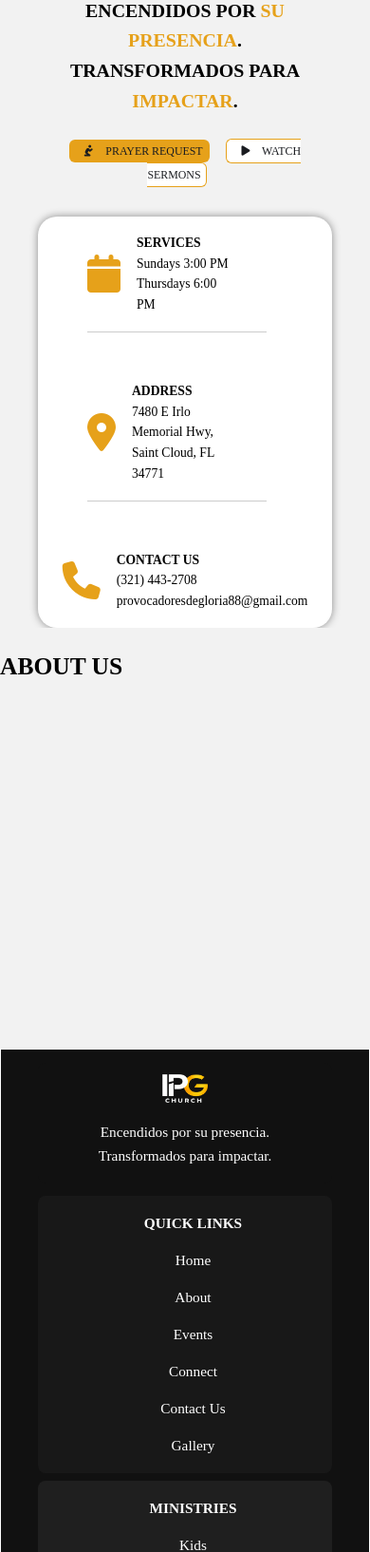
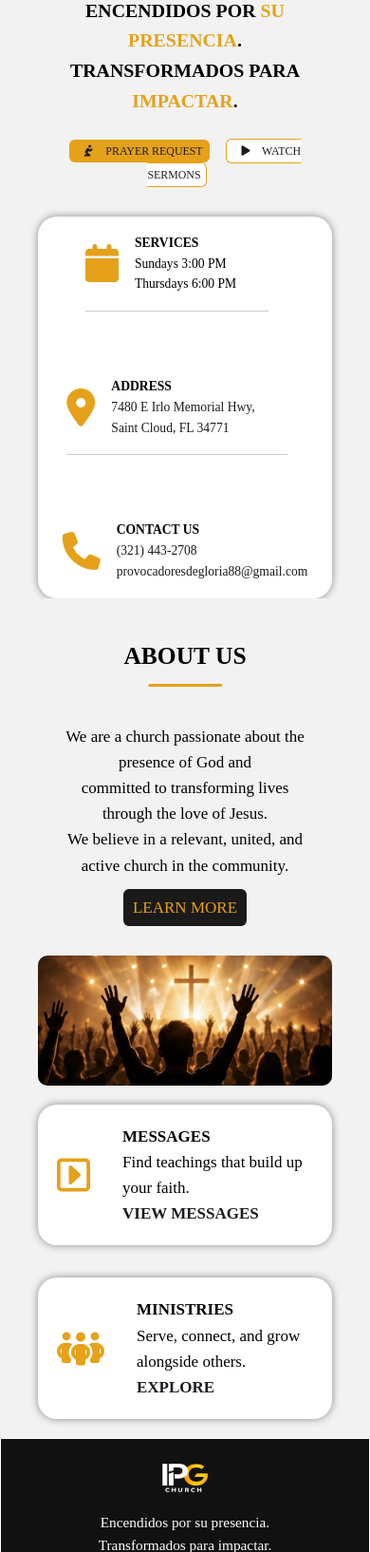
Before and after one commit to gfigueroa07/ipg_church, a Django app: page / in a window 390 px wide; the page is wider, and only the part inside the window is pictured. Shown: the part 573-2207 px from the top of that part at 95% size. Run offline with Django 5.2, Linux system fonts and the light colour scheme.

Commit message:
created about page, added about_img and made css with mobile responsiveness

```diff
--- a/church_site/church_site/urls.py
+++ b/church_site/church_site/urls.py
@@ -21,7 +21,11 @@ from core import views
 urlpatterns = [
     path('admin/', admin.site.urls),
     path('', views.home, name='home'),
+    path('about/', views.about, name='about'),
+    path('messages/', views.messages, name='messages'),
+    path('ministries/', views.ministries, name='ministries'),
     path('donate/', views.donate, name='donate'),
     path('request_prayer/', views.request_prayer, name='request_prayer'),
     path('sermons/', views.sermons, name='sermons'),
+
 ]
--- a/church_site/core/templates/core/about.html
+++ b/church_site/core/templates/core/about.html
@@ -1,12 +1,13 @@
 
-{% load static %}
-
-{% block extra_css %}
-<link rel='stylesheet' href="{% static 'css/about.css' %}">
-{% endblock %}
-{% block content %}
 <div class='about-container'>
-    <h1> ABOUT US </h1>
+    <h1 class='about-title'> ABOUT US </h1>
+    <div class='about-content'>
+        <p>We are a church passionate about the presence of God and<br>
+            committed to transforming lives through the love of Jesus.<br>
+            We believe in a relevant, united, and active church in the community.
+        </p>
+        <a href=''
+    </div>
 
 
 
@@ -16,4 +17,3 @@
 
 
 </div>
-{% endblock %}
--- a/church_site/core/templates/core/home.html
+++ b/church_site/core/templates/core/home.html
@@ -3,6 +3,7 @@
 
 {% block extra_css %}
 <link rel='stylesheet' href="{% static 'css/home.css' %}">
+<link rel='stylesheet' href="{% static 'css/about.css' %}">
 {% endblock %}
 {% block content %}
 <div class='home-container'>
@@ -48,22 +49,83 @@
                     <i class='fa-solid fa-location-dot'></i>
                     <div class="info-text">
                         <h6>ADDRESS</h6>
-                        <p>7480 E Irlo Memorial Hwy,<br>
-                        Saint Cloud, FL 34771</p>
+                        <p><a href='https://www.google.com/maps/place/IPG+Church/@28.1807188,-81.1388914,17z/data=!4m15!1m8!3m7!1s0x88dded6bf8337e9b:0x1bb461cbab6532f8!2s7480+E+Irlo+Bronson+Memorial+Hwy,+St+Cloud,+FL+34771!3b1!8m2!3d28.1807141!4d-81.1363165!16s%2Fg%2F11gm9x806x!3m5!1s0x88dded001bd7258d:0xcffa7a132840e49d!8m2!3d28.1807141!4d-81.1363165!16s%2Fg%2F11npn25bhq?entry=ttu&g_ep=EgoyMDI2MDYwMS4wIKXMDSoASAFQAw%3D%3D' target='_blank'>
+                            7480 E Irlo Memorial Hwy,<br>
+                        Saint Cloud, FL 34771</a></p>
                     </div>
                 </div>
                 <div class="contact-us">
                     <i class='fa-solid fa-phone'></i>
                     <div class="info-text">
                         <h6>CONTACT US</h6>
-                        <p>(321) 443-2708<br>
-                        provocadoresdegloria88@gmail.com</p>
+                        <p><a href='tel:+13214432708'>
+                            (321) 443-2708</a><br>
+                        <a class='email' href='mailto:provocadoresdegloria88@gmail.com'>
+                            provocadoresdegloria88@gmail.com</a></p>
                     </div>
                 </div>
             </div>
     </section>
-    <section id='about'>
-        {% include 'core/about.html'%}
+    <section id="about">
+        <div class='about-wrapper'>
+            <div class="about-content">
+                <h1 class="about-title">ABOUT US</h1>
+                <p>We are a church passionate about the presence of God and<br>
+                    committed to transforming lives through the love of Jesus.<br>
+                    We believe in a relevant, united, and active church in the community. </p>
+
+                <a class="about-btn" href="{% url 'about' %}">
+                    LEARN MORE
+                </a>
+            </div>
+            <div class="about-img">
+                <img
+                    class="praise"
+                    src="{% static 'images/about_img.jpeg' %}"
+                    alt="PRAISE">
+            </div>
+        </div>
+        <div class='about-card'>
+            <div class='about-info'>
+
+                    <i class="fa-regular fa-square-caret-right"></i>
+                    <div class='msg-text'>
+                        <h6>MESSAGES</h6>
+                        <p>Find teachings that build up your faith.</p>
+                        <h6>
+                            <a href="{% url 'messages' %}">
+                                VIEW MESSAGES
+                            </a>
+                        </h6>
+                    </div>
+
+            </div>
+            <div class='about-info'>
+                <i class="fa-solid fa-people-group"></i>
+                <div class='msg-text'>
+                    <h6>MINISTRIES</h6>
+                    <p>Serve, connect, and grow alongside others.</p>
+                    <h6>
+                        <a href="{% url 'messages' %}">
+                            EXPLORE
+                        </a>
+                    </h6>
+                </div>
+            </div>
+        </div>
+</section>
+
+
+
+
+
+    <section id='events'>
+    </section>
+    <section id='connect'>
+    </section>
+    <section id='contact'>
+    </section>
+    <section id='gallery'>
     </section>
 </div>
 {% endblock %}
--- a/church_site/core/views.py
+++ b/church_site/core/views.py
@@ -5,6 +5,15 @@ from django.http import HttpResponse
 
 def home(request):
     return render(request, 'core/home.html')
+
+def about(request):
+    return render(request, 'core/about.html')
+
+def messages(request):
+    return HttpResponse('messages coming soon...')
+
+def ministries(request):
+    return HttpResponse('sermons coming soon...')
 
 def donate(request):
     return HttpResponse('donate coming soon...')
--- a/church_site/static/css/about.css
+++ b/church_site/static/css/about.css
@@ -1,3 +1,128 @@
-.about-container {
-    min-height: 50vh;
+.about-title {
+    position: relative;
+    display: inline-block;
+    padding-bottom: 12px;
 }
+
+.about-title::after {
+    content: "";
+    position: absolute;
+    left: 50%;
+    transform: translateX(-50%);
+    bottom: 0;
+    width: 60%;
+    height: 3px;
+    background: #e6a11a;
+    border-radius: 2px;
+}
+
+.about-wrapper {
+    display: flex;
+    align-items: center;
+    gap: 1rem;
+    padding-inline: 20px;
+}
+
+.about-content {
+    gap: 5rem;
+    padding: 20px;
+}
+
+.about-btn {
+    color: #e6a11a;
+    background-color: #1A1A1A;
+    border-radius: 6px;
+    padding: 10px;
+}
+
+.about-btn:hover {
+    background-color: #353535;
+    text-decoration: none;
+}
+
+
+.about-img {
+    flex: 1;
+}
+
+.about-img img {
+    width: 100%;
+    max-width: 500px;
+    height: auto;
+    border-radius: 10px;
+    object-fit: cover;
+}
+
+.about-card {
+    display: flex;
+    gap: 2rem;
+    padding: 20px;
+}
+
+.about-card i {
+    font-size: 40px;
+    color: #e6a11a;
+}
+
+.about-info {
+    background-color: white;
+    border-radius: 20px;
+    display: flex;
+    align-items: center;
+    flex-direction: row;
+    padding: 20px;
+    gap: 2rem;
+    box-shadow: 0 0 8px rgba(0, 0, 0, 0.432);
+}
+
+.about-info h6,
+.about-info p {
+    font-size: 1rem;
+    margin: 0;
+}
+
+
+@media (min-width: 1401px) {
+
+}
+
+@media (max-width: 1400px) {
+
+}
+
+@media (max-width: 1200px) {
+
+}
+
+@media (max-width: 992px) {
+    .about-wrapper {
+        display: flex;
+        flex-direction: column;
+        text-align: center;
+    }
+
+    .about-card {
+        justify-content: center;
+    }
+
+}
+
+@media (max-width: 768px) {
+    .about-card {
+        display: flex;
+        flex-direction: column;
+    }
+
+    .about-info {
+        justify-content: center;
+    }
+
+}
+
+@media (max-width: 576px) {
+
+
+}
+
+@media (max-width: 480px) {
+}
--- a/church_site/static/css/home.css
+++ b/church_site/static/css/home.css
@@ -1,7 +1,9 @@
 .home-container {
+    position: relative;
     min-height: 50vh;
     gap: 10px; /* spacing between elements */
     background-color: #f2f2f2;
+    padding-inline: 20px;
 }
 
 #home {
@@ -11,7 +13,7 @@
     position: relative;
     overflow: hidden;
     min-height: 50vh;
-    padding-inline: 40px;
+    padding-inline: 20px;
 }
 
 
@@ -192,111 +192,71 @@
         max-width: 100%;
     }
 
-    .info-card {
-        order: 3;
-        position: static;
-        gap: 1rem;
-
-    }
-
-    .info-text i {
-        font-size: 30px;
-    }
-
-    .info-text h6,
-    .info-text p {
-        font-size: .7rem;
-    }
-
-    .services,
-    .address,
-    .contact-us {
-        gap: 1rem;
-    }
-
 
 }
 
 @media (max-width: 992px) {
-    .home-logo {
-        display: none;
-    }
-
-    #home {
-        display: flex;
-        flex-direction: column;
-        align-items: center;
-        gap: 2rem;
-    }
-
     .home-text {
         order: 1;
         position: static;
         text-align: center;
     }
 
-    .background-img {
-        order: 2;
-        position: static;
+    .info-card {
+        display: flex;
+        flex-direction: column;
+        align-items: center;
         width: 100%;
-        max-width: 100%;
-    }
-    .info-card {
-        order: 3;
-        position: static;
-        gap: 1rem;
-
     }
 
-    .info-text i {
-        font-size: 30px;
+    .info-card h6,
+    .info-card p {
+        font-size: 1.5rem;
     }
 
-    .services,
-    .address,
-    .contact-us {
-        gap: 1rem;
+    .info-card > div:not(:last-child) {
+        border-right: 0;
+        border-bottom: 1px solid #ccc;
+        padding-bottom: 1rem;
+        margin-bottom: 1rem;
     }
 }
 
 @media (max-width: 768px) {
-    .home-logo {
-        display: none;
-    }
-
-    #home {
-        display: flex;
-        flex-direction: column;
-        align-items: center;
-        gap: 2rem;
-    }
-
     .home-text {
         order: 1;
         position: static;
         text-align: center;
     }
 
-    .background-img {
-        order: 2;
-        position: static;
+    .info-card {
+        display: flex;
+        flex-direction: column;
+        align-items: center;
         width: 100%;
-        max-width: 100%;
+    }
+
+    .info-card {
+        display: flex;
+        flex-direction: column;
+        align-items: center;
+        width: 100%;
+    }
+
+    .info-card h6,
+    .info-card p {
+        font-size: 1.5rem;
+    }
+
+    .info-card > div:not(:last-child) {
+        border-right: 0;
+        border-bottom: 1px solid #ccc;
+        padding-bottom: 1rem;
+        margin-bottom: 1rem;
     }
 }
 
 @media (max-width: 576px) {
-    .home-logo {
-        display: none;
-    }
-
-    #home {
-        display: flex;
-        flex-direction: column;
-        align-items: center;
-        gap: 2rem;
-    }
-
     .home-text {
         order: 1;
         position: static;
@@ -388,6 +358,11 @@
         border-bottom: 1px solid #ccc;
         padding-bottom: 1rem;
         margin-bottom: 1rem;
-        width: 50%;
+    }
+
+    .services,
+    .address,
+    .contact-us {
+        gap: 1rem;
     }
 }
```
Also changed, not shown: other parts of church_site/static/css/home.css (+33 -25 lines), church_site/static/css/connect.html (added), church_site/static/css/contact.html (added), church_site/static/css/gallery.html (added), church_site/static/images/about_img.jpeg.
